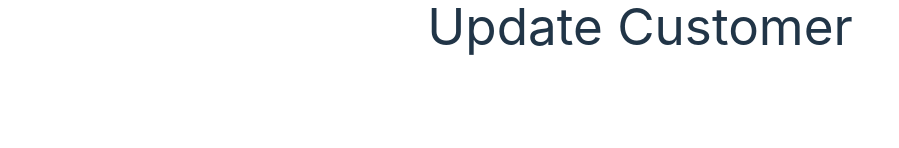
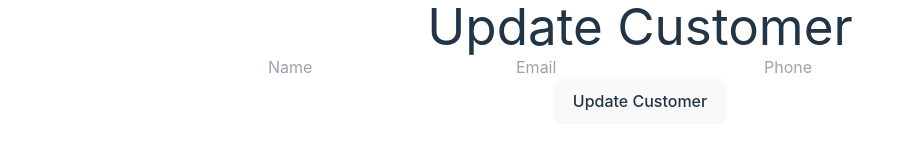
Before and after one commit to pesala-x/React-crash-course, a React (Vite) app: page /update in a window 1280 px wide. Shown: the part 788-936 px from the top of the page, without its empty margins (0-899 px from the left). Before the commit the page ends 875 px from the top, so only its background shows below. Built offline with nearby package versions, Linux system fonts and the light colour scheme.

Commit message:
Implement full functionality and styling for DeleteCustomer and UpdateCustomer components

```diff
--- a/src/pages/DeleteCustomer.tsx
+++ b/src/pages/DeleteCustomer.tsx
@@ -1,11 +1,60 @@
+import { useNavigate } from "react-router";
+import { useContext } from "react";
+import { CustomerContext } from "../components/CustomerProvider.tsx";
+import {Customer} from "../models/customer.ts";
 
 export function DeleteCustomer() {
+    const navigate = useNavigate();
+    //@ts-ignore
+    const [customers, setCustomers] = useContext(CustomerContext);
+
+    function handleDelete() {
+        if (customers.length === 0) {
+            alert("No customers available to delete!");
+            return;
+        }
+        // @ts-ignore
+        setCustomers((prevCustomers) => prevCustomers.slice(0, -1));
+        navigate('/');
+    }
+
     return (
         <>
             <div className="flex flex-col items-center justify-center">
                 <header className="mt-8 mb-6">
                     <h1 className="text-6xl font-bold text-gray-100">Delete Customer</h1>
                 </header>
+
+                <div className="shadow-lg shadow-[#2A0E61]/50 bg-[#03001417] backdrop-blur-md  p-6 rounded-lg w-full max-w-md ">
+
+                    <table className="min-w-full table-auto border-collapse border border-gray-700 text-white">
+                        <thead>
+                        <tr className="bg-[#03001417] backdrop-blur-md">
+                            <th className="border border-gray-700 px-4 py-2 text-center">Name</th>
+                            <th className="border border-gray-700 px-4 py-2 text-center">Email</th>
+                            <th className="border border-gray-700 px-4 py-2 text-center">Phone</th>
+                        </tr>
+                        </thead>
+                        <tbody>
+                        {/*i use map function for get all saved customers to the table*/}
+                        {customers.map((customer: Customer, index: number) => (
+                            <tr key={index} className="odd:bg-gray-700 even:bg-gray-600">
+                                <td className="border border-gray-700 px-4 py-2">{customer.name}</td>
+                                <td className="border border-gray-700 px-4 py-2">{customer.email}</td>
+                                <td className="border border-gray-700 px-4 py-2">{customer.phone}</td>
+                            </tr>
+                        ))}
+                        </tbody>
+                    </table>
+
+                    <button
+                        onClick={handleDelete}
+                        className="mt-6 w-full bg-gradient-to-r from-purple-700 to-blue-500 text-white py-2 px-4 rounded-lg
+                                   hover:from-blue-500 hover:to-purple-700 focus:outline-none focus:ring-2 focus:ring-blue-500 focus:ring-offset-2"
+                    >
+                        Delete Customer
+                    </button>
+                </div>
             </div>
         </>
     );
--- a/src/pages/UpdateCustomer.tsx
+++ b/src/pages/UpdateCustomer.tsx
@@ -1,11 +1,79 @@
+
+import { useNavigate } from "react-router";
+import { useContext, useState } from "react";
+import { CustomerContext } from "../components/CustomerProvider.tsx";
+import { Customer } from "../models/customer.ts";
 
 export function UpdateCustomer() {
+    const navigate = useNavigate();
+    // @ts-ignore
+    const [customers, setCustomers] = useContext(CustomerContext)!;
+
+    const [name, setName] = useState("");
+    const [email, setEmail] = useState("");
+    const [phone, setPhone] = useState("");
+
+    function updateCustomer() {
+        if (!name || !email || !phone) { // නම හරි email එක හරි නැිනම්   ඇලර්ට් එකක් දන්න හදුව
+            alert("Please fill in all fields.");
+            return;
+        }
+        // @ts-ignore
+        const customerExists = customers.some(customer => customer.email === email);//email එක අපි input කරන email එකට අසමාන  නම් ඒකට ඇලර්ට් එකක්  එන්න
+        if (!customerExists) {
+            alert("Customer with this email does not exist!");
+            return;
+        }
+
+        setCustomers((prevCustomers: Customer[]) =>
+            prevCustomers.map(customer => // අප්ඩේට් එකක් දානකොට එක section එකක් වරක් වෙනස් වන්න නැටිව අනිත් data th update වන්න ඔන නිසා මෙක කරා
+                customer.email === email ? new Customer(name, email, phone) : customer
+            )
+        );
+        navigate('/'); //Customer array එක update වුන ගමන් dashboard එකට pass කරනව
+    }
+
     return (
         <>
             <div className="flex flex-col items-center justify-center">
                 <header className="mt-8 mb-6">
                     <h1 className="text-6xl font-bold text-gray-100">Update Customer</h1>
                 </header>
+
+                <div
+                    className="shadow-lg shadow-[#2A0E61]/50 bg-[#03001417] backdrop-blur-md p-6 rounded-lg w-full max-w-md">
+                    <div className="space-y-4">
+                        <input
+                            type="text"
+                            placeholder="Name"
+                            value={name}
+                            onChange={(e) => setName(e.target.value)}
+                            className="w-full px-4 py-2 border border-gray-300 rounded-lg focus:outline-none focus:ring-2 focus:ring-purple-500"
+                        />
+                        <input
+                            type="email"
+                            placeholder="Email"
+                            value={email}
+                            onChange={(e) => setEmail(e.target.value)}
+                            className="w-full px-4 py-2 border border-gray-300 rounded-lg focus:outline-none focus:ring-2 focus:ring-purple-500"
+                        />
+                        <input
+                            type="tel"
+                            placeholder="Phone"
+                            value={phone}
+                            onChange={(e) => setPhone(e.target.value)}
+                            className="w-full px-4 py-2 border border-gray-300 rounded-lg focus:outline-none focus:ring-2 focus:ring-purple-500"
+                        />
+                    </div>
+
+                    <button
+                        onClick={updateCustomer}
+                        className="mt-6 w-full bg-gradient-to-r from-purple-700 to-blue-500 text-white py-2 px-4 rounded-lg
+                                   hover:from-blue-500 hover:to-purple-700 focus:outline-none focus:ring-2 focus:ring-blue-500 focus:ring-offset-2"
+                    >
+                        Update Customer
+                    </button>
+                </div>
             </div>
         </>
     );
```
